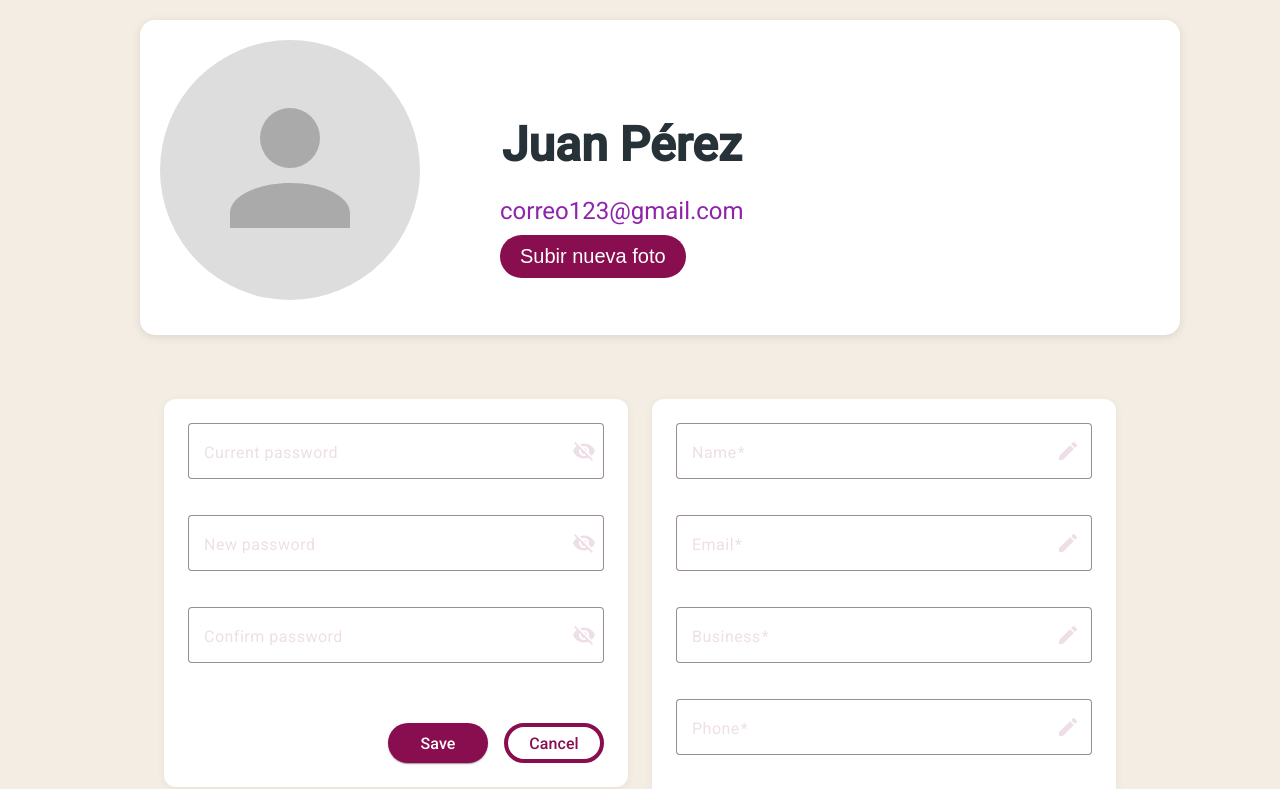
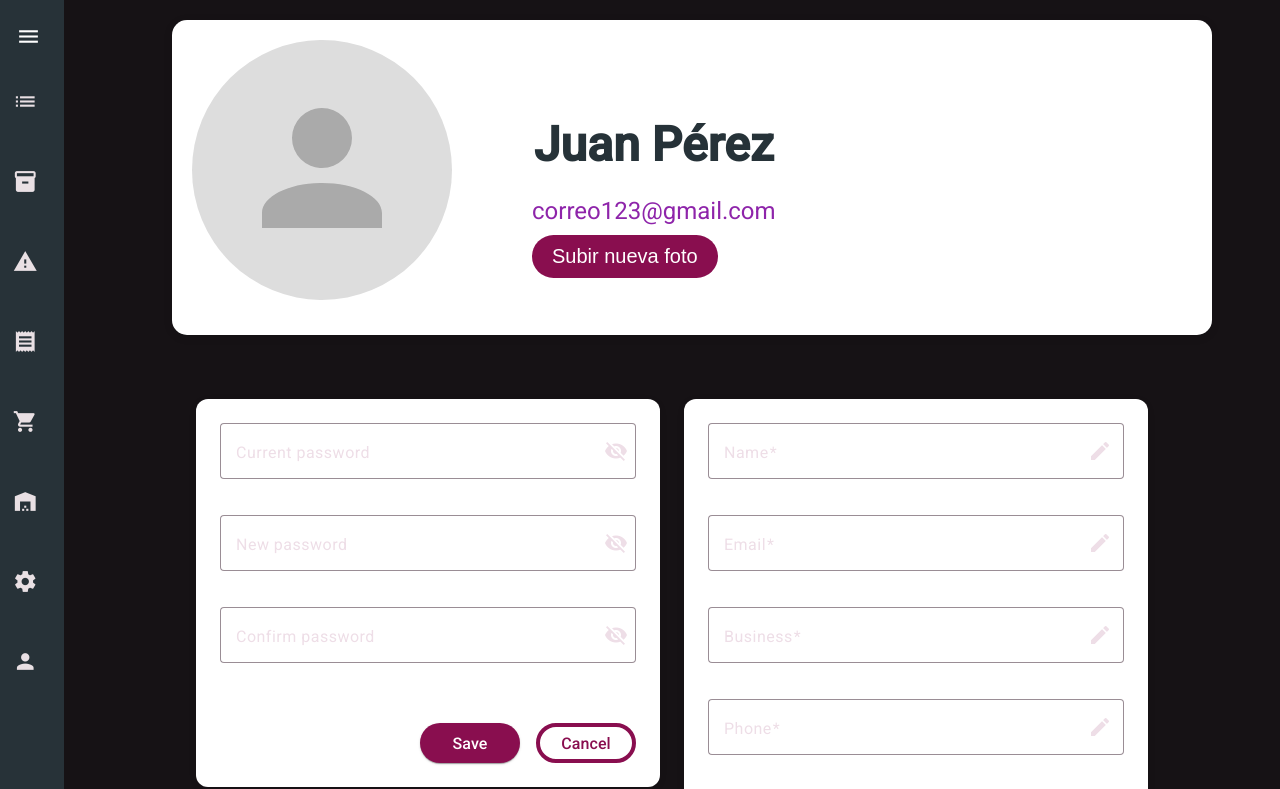
Before and after one commit to OpenDoorss/stocksip-front-end-application, an Angular app: page /login in a window 1280 px wide. Shown: the top 789 px of the page. Built offline with nearby package versions, Linux system fonts and the light colour scheme.

Commit message:
feat(public): update side navbar component

```diff
--- a/src/app/profile-management/pages/profile/profile.component.html
+++ b/src/app/profile-management/pages/profile/profile.component.html
@@ -1,3 +1,4 @@
+<app-side-navbar>
   <div class="profile-container">
     <div class="profile-left">
       <div class="user-card">
@@ -18,3 +19,4 @@
       <app-profile-edit></app-profile-edit>
     </div>
   </div>
+</app-side-navbar>
--- a/src/app/public/components/side-navbar/side-navbar.component.css
+++ b/src/app/public/components/side-navbar/side-navbar.component.css
@@ -1,17 +1,30 @@
 .sidenav-container {
   height: 100%;
-  color: #273238;
 }
 
 .sidenav {
+  background-color: #273238;
+  overflow: hidden;
+  transition: width 0.3s ease;
   width: 64px;
-  background-color: #273238;
   border-radius: 0;
-
 }
 
-mat-icon {
+.sidenav.expanded {
+  width: 200px;
+}
+
+  mat-nav-list a {
+    display: flex;
+    align-items: center;
+    justify-items: center;
+    padding: 40px 1vw;
+    color: #fff;
+  }
+
+  mat-nav-list a mat-icon {
     font-size: 25px;
+    margin-right: 16px;
     transition: color 0.3s ease;
   }
 
@@ -19,6 +32,16 @@ mat-nav-list a:hover mat-icon {
     color: #880E4F;
   }
 
-mat-nav-list a {
-  padding: 40px 1vw;
+.toggle-btn {
+  margin: 16px 0 0 8px;
+  color: white;
 }
+
+.toggle-btn:hover mat-icon {
+  color: #880E4F;
+}
+
+.toggle-btn mat-icon {
+  font-size: 25px;
+  transition: color 0.3s ease;
+}
--- a/src/app/public/components/side-navbar/side-navbar.component.html
+++ b/src/app/public/components/side-navbar/side-navbar.component.html
@@ -1,5 +1,11 @@
 <mat-sidenav-container class="sidenav-container">
-  <mat-sidenav mode="push" [opened]="isExpanded" class="sidenav" [class.expanded]="isExpanded">
+  <mat-sidenav mode="side" [opened]="true" class="sidenav" [class.expanded]="isExpanded">
+
+    <!-- Botón de menú (no muestra texto nunca) -->
+    <button mat-icon-button class="toggle-btn" (click)="toggleSidebar()" matTooltip="Expandir/Contraer">
+      <mat-icon>menu</mat-icon>
+    </button>
+
     <mat-nav-list>
       <a mat-list-item routerLink="/" matTooltip="Dashboard">
         <mat-icon>list</mat-icon>
@@ -34,6 +40,7 @@
         <span *ngIf="isExpanded">Profile</span>
       </a>
     </mat-nav-list>
+
   </mat-sidenav>
   <mat-sidenav-content>
     <div class="content">
--- a/src/app/public/components/side-navbar/side-navbar.component.ts
+++ b/src/app/public/components/side-navbar/side-navbar.component.ts
@@ -1,37 +1,31 @@
-import {Component, HostListener} from '@angular/core';
-import {MatSidenav, MatSidenavContainer} from '@angular/material/sidenav';
-import {MatListItem, MatNavList} from '@angular/material/list';
-import {MatIcon} from '@angular/material/icon';
-import {MatSidenavContent} from '@angular/material/sidenav';
-import {RouterLink} from '@angular/router';
-import {NgIf} from '@angular/common';
-import {MatTooltip} from '@angular/material/tooltip';
+import { Component } from '@angular/core';
+import { CommonModule } from '@angular/common';
+import { RouterModule } from '@angular/router';
+
+import { MatSidenavModule } from '@angular/material/sidenav';
+import { MatListModule } from '@angular/material/list';
+import { MatIconModule } from '@angular/material/icon';
+import { MatTooltipModule } from '@angular/material/tooltip';
+import {MatIconButton} from '@angular/material/button';
 
 @Component({
   selector: 'app-side-navbar',
+  standalone: true,
   imports: [
-    MatSidenavContainer,
-    MatSidenav,
-    MatListItem,
-    MatIcon,
-    MatNavList,
-    MatSidenavContent,
-    RouterLink,
-    NgIf,
-    MatTooltip,
+    CommonModule,
+    RouterModule,
+    MatSidenavModule,
+    MatListModule,
+    MatIconModule,
+    MatTooltipModule,
+    MatIconButton
   ],
   templateUrl: './side-navbar.component.html',
-  styleUrl: './side-navbar.component.css'
+  styleUrls: ['./side-navbar.component.css']
 })
 export class SideNavbarComponent {
   isExpanded = false;
-
-  @HostListener('window:keydown', ['$event'])
-  handleKeyEvent(event: KeyboardEvent) {
-    if (event.key.toLowerCase() === 'm') {
-      this.isExpanded = !this.isExpanded;
-    }
+  toggleSidebar(): void {
+    this.isExpanded = !this.isExpanded;
   }
-
-  protected readonly alert = alert;
 }
--- a/src/styles.css
+++ b/src/styles.css
@@ -3,4 +3,4 @@ html, body { height: 100%; }
 body { margin: 0; font-family: Roboto, "Helvetica Neue", sans-serif; background-color: #F4EDE3;}
 
 html, body { height: 100%; background-color: #F4EDE3 }
-body { margin: 0; font-family: Roboto, "Helvetica Neue", sans-serif; }
+body { margin: 0; font-family: Roboto, "Helvetica Neue", sans-serif; background-color: #F4EDE3}
```
Also changed, not shown: src/app/profile-management/pages/profile/profile.component.ts (+21 -9 lines). Lines whose indentation alone changed are shown as unchanged.
